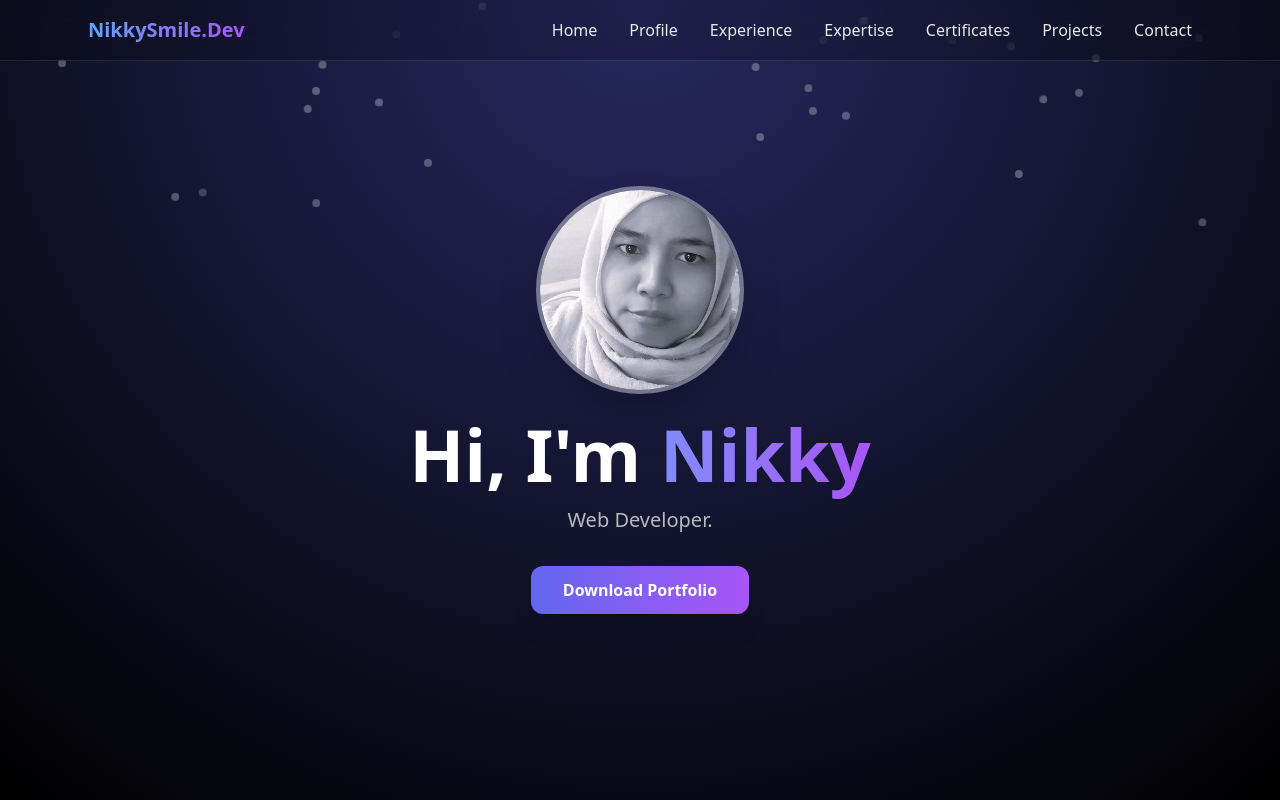
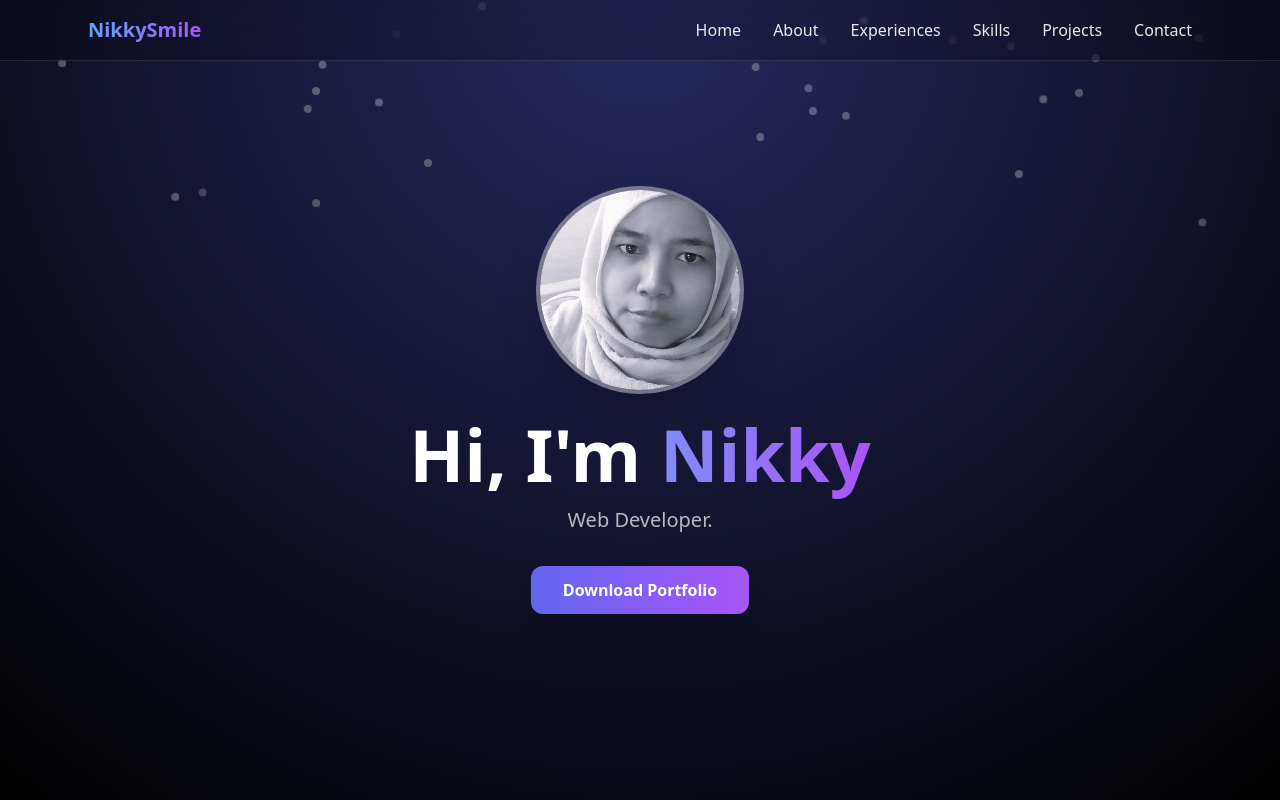
Before and after one commit to nikkysmile/portoki, a React (Create React App) app: page / in a window 1280 px wide. Shown: the top 800 px of the page. Built offline with nearby package versions, Linux system fonts and the light colour scheme.

Commit message:
Update Navbar links and header title

```diff
--- a/src/components/Navbar.js
+++ b/src/components/Navbar.js
@@ -8,16 +8,15 @@ export default function Navbar() {
       <nav className="max-w-6xl mx-auto px-6 py-4 flex justify-between items-center">
 
         <h1 className="text-xl font-bold bg-gradient-to-r from-blue-400 to-purple-500 bg-clip-text text-transparent">
-          NikkySmile.Dev
+          NikkySmile
         </h1>
 
         {/* Desktop Menu */}
         <ul className="hidden md:flex gap-8 text-white/90">
           <li><a href="#hero" className="hover:text-white">Home</a></li>
-          <li><a href="#about" className="hover:text-white">Profile</a></li>
-          <li><a href="#experience" className="hover:text-white">Experience</a></li>
-          <li><a href="#skills" className="hover:text-white">Expertise</a></li>
-          <li><a href="#certificates" className="hover:text-white">Certificates</a></li>
+          <li><a href="#about" className="hover:text-white">About</a></li>
+          <li><a href="#experience" className="hover:text-white">Experiences</a></li>
+          <li><a href="#skills" className="hover:text-white">Skills</a></li>
           <li><a href="#projects" className="hover:text-white">Projects</a></li>
           <li><a href="#contact" className="hover:text-white">Contact</a></li>
         </ul>
@@ -35,10 +34,9 @@ export default function Navbar() {
           <div className="absolute right-6 top-16 bg-black/50 backdrop-blur-xl p-6 rounded-xl border border-white/10 md:hidden">
             <ul className="flex flex-col gap-4 text-white">
               <li><a href="#hero">Home</a></li>
-              <li><a href="#about">Profile</a></li>
-              <li><a href="#experience">Experience</a></li>
-              <li><a href="#skills">Expertise</a></li>
-              <li><a href="#certificates">Certificates</a></li>
+              <li><a href="#about">About</a></li>
+              <li><a href="#experience">Experiences</a></li>
+              <li><a href="#skills">Skills</a></li>
               <li><a href="#projects">Projects</a></li>
               <li><a href="#contact">Contact</a></li>
             </ul>
```
